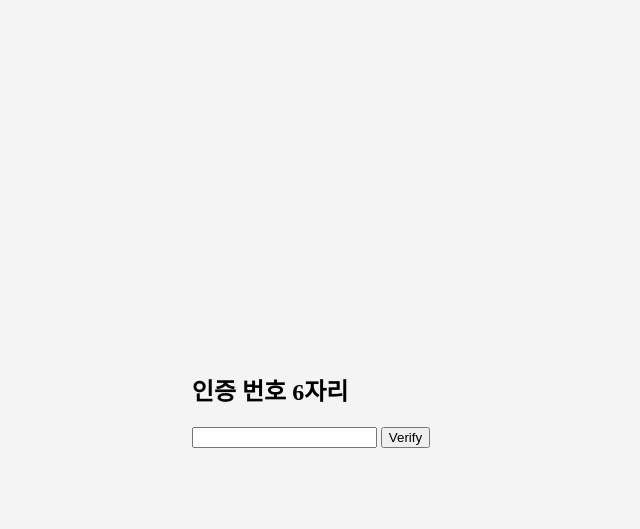
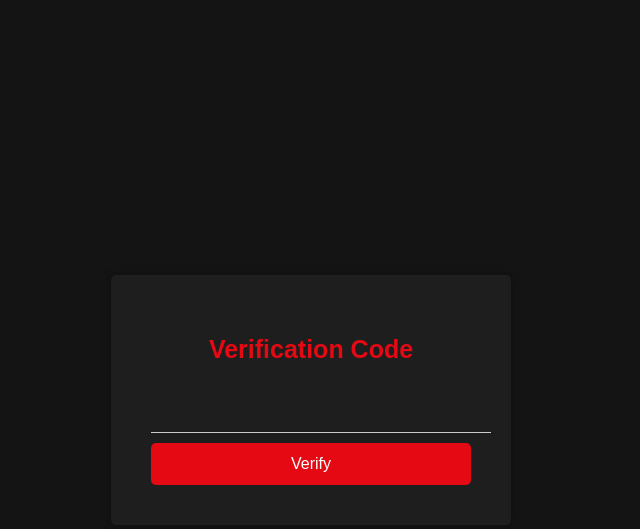
Before and after one commit to areono/project, a PHP site: page /verify.php in a window 1280 px wide. Shown: the top 529 px of the page, without its empty margins (329-969 px from the left). Run offline with PHP 8.4, Linux system fonts and the light colour scheme.

Commit message:
Update verify.php ㅊㄴㄴ

```diff
--- a/verify.php
+++ b/verify.php
@@ -8,47 +8,92 @@ if ($_SERVER['REQUEST_METHOD'] === 'POST') {
         header("Location: login.php");
         exit();
     } else {
-        // Verification failed, display error message
-        echo "<div class='error-message'>Please enter the verification code again.</div>";
+        // Verification failed, set error message
+        $error_message = "Please enter the verification code again.";
     }
 }
 ?>
 
 <!DOCTYPE html>
 <html>
+<script src="https://ajax.googleapis.com/ajax/libs/jquery/3.7.0/jquery.min.js"></script>
 <head>
-    <title>Verification</title>
+    <meta charset='utf-8'>
     <style>
         body {
+            background-color: #141414;
             display: flex;
             justify-content: center;
             align-items: center;
             height: 100vh;
             margin: 0;
-            background-color: #f4f4f4;
+            font-family: Arial, sans-serif;
         }
 
-        .verification-box {
-            padding: 20px;
-            border: 1px solid #ccc;
+        .verification-container {
+            text-align: center;
+            padding: 40px;
+            background-color: #1E1E1E;
             border-radius: 5px;
-            background-color: #fff;
-            box-shadow: 0px 2px 4px rgba(0, 0, 0, 0.1);
-            text-align: center;
+            box-shadow: 0px 0px 10px rgba(0, 0, 0, 0.3);
+            width: 320px;
+        }
+
+        .verification-title {
+            font-size: 25px;
+            color: #E50914;
+            font-weight: bold;
+            margin-bottom: 20px;
+        }
+
+        .verification-code {
+            margin: 10px 0;
+            padding: 10px;
+            border: none;
+            border-bottom: 1px solid #ccc;
+            width: 100%;
+            background-color: #1E1E1E;
+            color: white;
+            font-size: 16px;
+        }
+
+        .verification-button {
+            background-color: #E50914;
+            color: white;
+            border: none;
+            padding: 12px;
+            border-radius: 5px;
+            cursor: pointer;
+            width: 100%;
+            font-size: 16px;
+            transition: background-color 0.3s ease;
+        }
+
+        .verification-button:hover {
+            background-color: #FF141F;
         }
 
         .error-message {
-            color: red;
+            color: #FF141F;
+            font-size: 14px;
             margin-top: 10px;
         }
     </style>
+
 </head>
+
 <body>
-    <form method="post" action="verify.php">
-    <h2>인증 번호 6자리</h2>
+    <div class="verification-container">
+        <?php if (isset($error_message)) { ?>
+        <div class="error-message"><?php echo $error_message; ?></div>
+        <?php } ?>
 
-        <input type="text" name="verification_code" maxlength="6" required>
-        <button type="submit">Verify</button>
-    </form>
+        <h2 class="verification-title">Verification Code</h2>
+        <form method="post" action="verify.php">
+            <input class="verification-code" type="text" name="verification_code" maxlength="6" required>
+            <button class="verification-button" type="submit">Verify</button>
+        </form>
+    </div>
 </body>
+
 </html>
```
